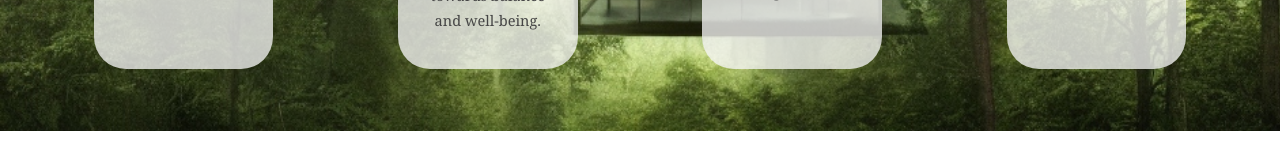
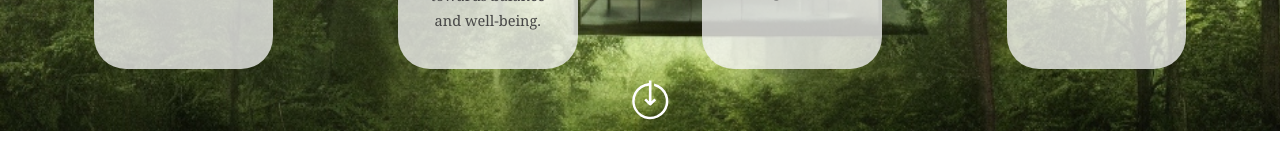
Before and after one commit to ellinababayan/wildsoul, a React (Create React App) app: page / in a window 1280 px wide. Shown: the part 1927-2086 px from the top of the page. Built offline with nearby package versions, Linux system fonts and the light colour scheme.

Commit message:
styling refactoring

```diff
--- a/src/App.js
+++ b/src/App.js
@@ -19,7 +19,7 @@ function App() {
     <div className="App">
       <Header scrollToSection={scrollToSection} />
       <Discover scrollToSection={scrollToSection} />
-       <Features />
+      <Features scrollToSection={scrollToSection} />
       {/*<Book />
       <Footer /> */}
     </div>
--- a/src/components/discover/Discover.jsx
+++ b/src/components/discover/Discover.jsx
@@ -51,8 +51,7 @@ const Discover = (props) => {
               <title>ui-dan-edition_final_200106_outlined</title>
               <path
                 d="M27,10.32v2.06a12,12,0,1,1-4-.33v12l-2.19-2.19L19.4,23.28l3.53,3.54a1.48,1.48,0,0,0,2.06.05l.06-.05,3.54-3.54-1.41-1.41-.18.18-2,2V8H23v2.05a13.93,13.93,0,1,0,4,.27Z"
-                // fill="#4cba60"
-                fill="#1f6037"
+                fill="#5f9b6d"
               />
               <text
                 x="0"
--- a/src/components/features/Features.jsx
+++ b/src/components/features/Features.jsx
@@ -1,7 +1,7 @@
 import React from "react";
 import "./Features.css";
 
-const Features = () => {
+const Features = (props) => {
   return (
     <div
       className="features__body"
@@ -147,6 +147,36 @@ const Features = () => {
               belonging.
             </p>
           </div>
+          <a
+            className="scroll_down"
+            onClick={(e) => {
+              e.preventDefault();
+              props.scrollToSection("features");
+            }}
+          >
+            <svg
+              xmlns="http://www.w3.org/2000/svg"
+              viewBox="0 0 48 60"
+              x="0px"
+              y="0px"
+              className="scroll_down-svg"
+            >
+              <title>ui-dan-edition_final_200106_outlined</title>
+              <path
+                d="M27,10.32v2.06a12,12,0,1,1-4-.33v12l-2.19-2.19L19.4,23.28l3.53,3.54a1.48,1.48,0,0,0,2.06.05l.06-.05,3.54-3.54-1.41-1.41-.18.18-2,2V8H23v2.05a13.93,13.93,0,1,0,4,.27Z"
+                // fill="#4cba60"
+                fill="#fff"
+              />
+              <text
+                x="0"
+                y="68"
+                fill="rgb(4, 79, 15)"
+                fontSize="5px"
+                fontWeight="bold"
+                fontFamily="'Helvetica Neue', Helvetica, Arial-Unicode, Arial, Sans-serif"
+              ></text>
+            </svg>
+          </a>
         </div>
       </section>
     </div>
```
